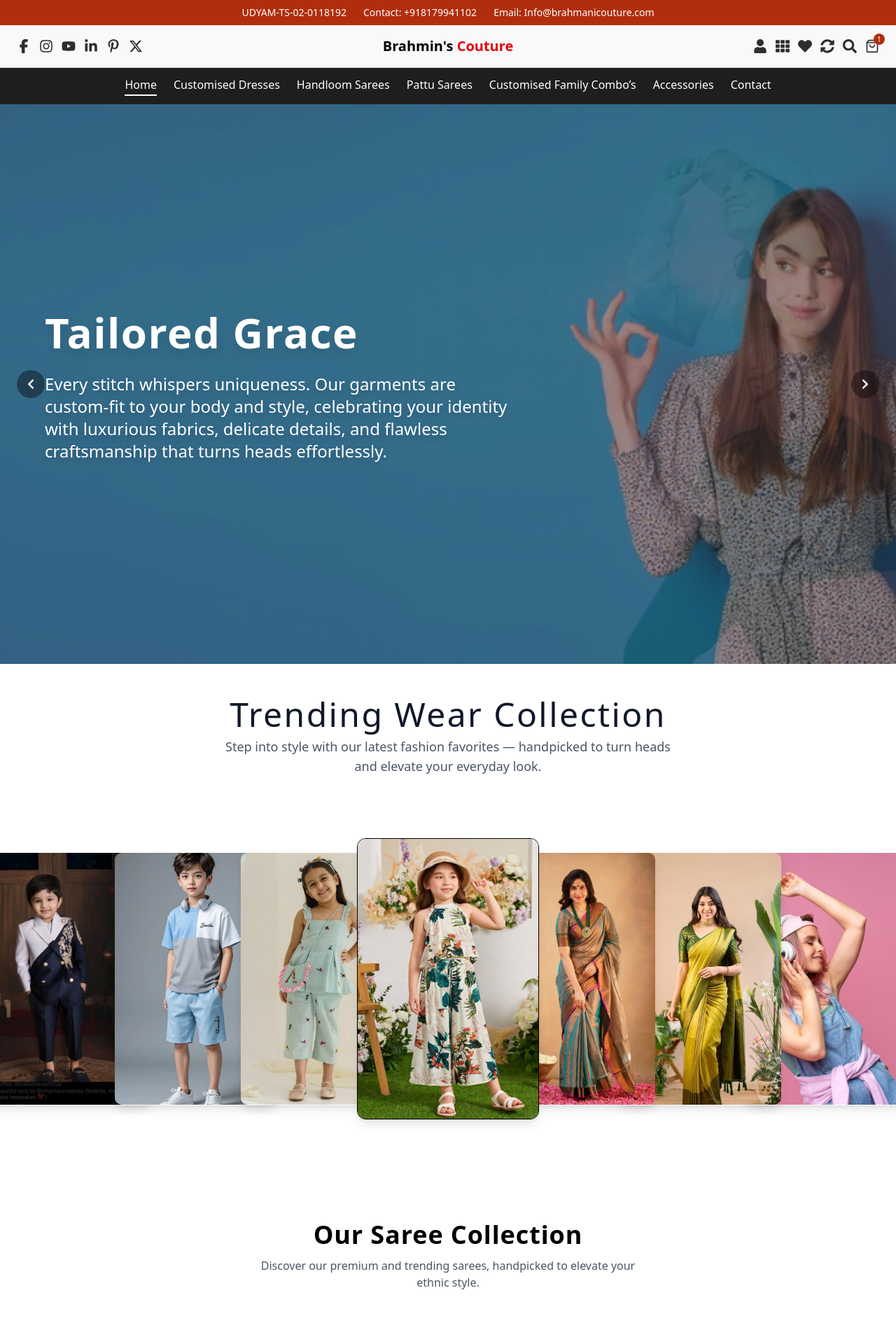
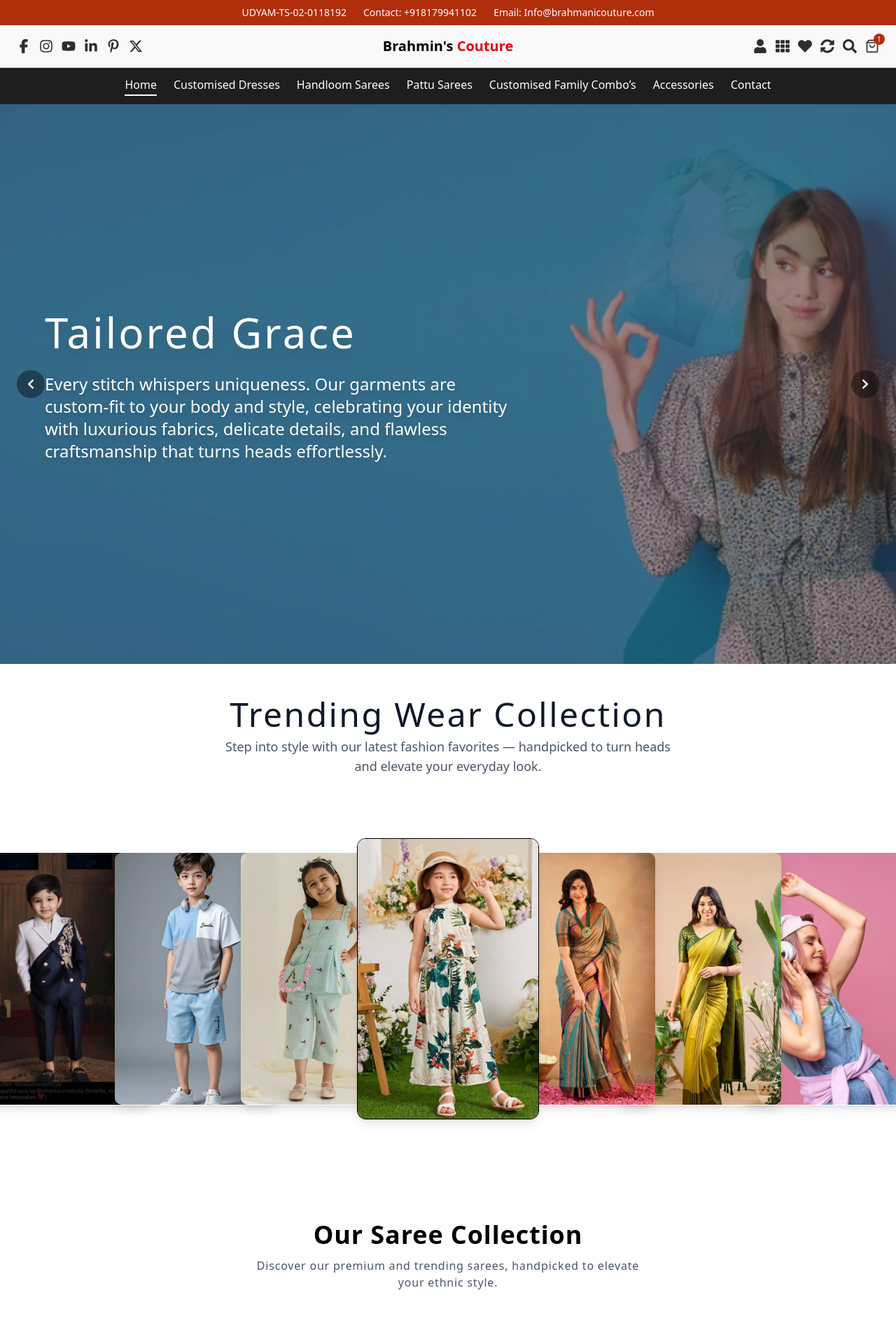
Before and after one commit to WebWorldHub0009/Brahmin-s-Couture-Frontend, a React (Vite) app: page / in a window 1280 px wide. Shown: the top 1891 px of the page at 70% size. Built offline with nearby package versions, Linux system fonts and the light colour scheme.

Commit message:
slider updation

```diff
--- a/src/Components/CustomizeDressSlider.jsx
+++ b/src/Components/CustomizeDressSlider.jsx
@@ -98,7 +98,7 @@ const CustomizeDressSlider = ({ slides }) => {
       {/* Overlay Text */}
       <div className="absolute inset-0 flex items-center bg-black/40 px-6 md:px-16 z-10">
         <div className="text-white max-w-2xl">
-          <h2 className="text-4xl sm:text-5xl md:text-6xl font-bold leading-tight mb-5 drop-shadow-xl tracking-wide">
+          <h2 className="text-4xl sm:text-5xl md:text-6xl font-light  leading-tight mb-5 drop-shadow-xl tracking-wider">
             {slides[currentImage].title}
           </h2>
           <p className="text-base sm:text-lg md:text-2xl font-light drop-shadow-lg font-sans">
--- a/src/Components/SareeCollection.jsx
+++ b/src/Components/SareeCollection.jsx
@@ -16,7 +16,7 @@ const OurSareeCollection = () => {
       {/* Heading Section */}
       <div className="text-center mb-12">
         <h2 className="text-3xl md:text-4xl font-bold tracking-wide">Our Saree Collection</h2>
-        <p className="text-gray-600 mt-3 max-w-xl mx-auto">
+        <p className="text-gray-600 mt-3 font-light tracking-wider max-w-xl mx-auto">
           Discover our premium and trending sarees, handpicked to elevate your ethnic style.
         </p>
       </div>
```
